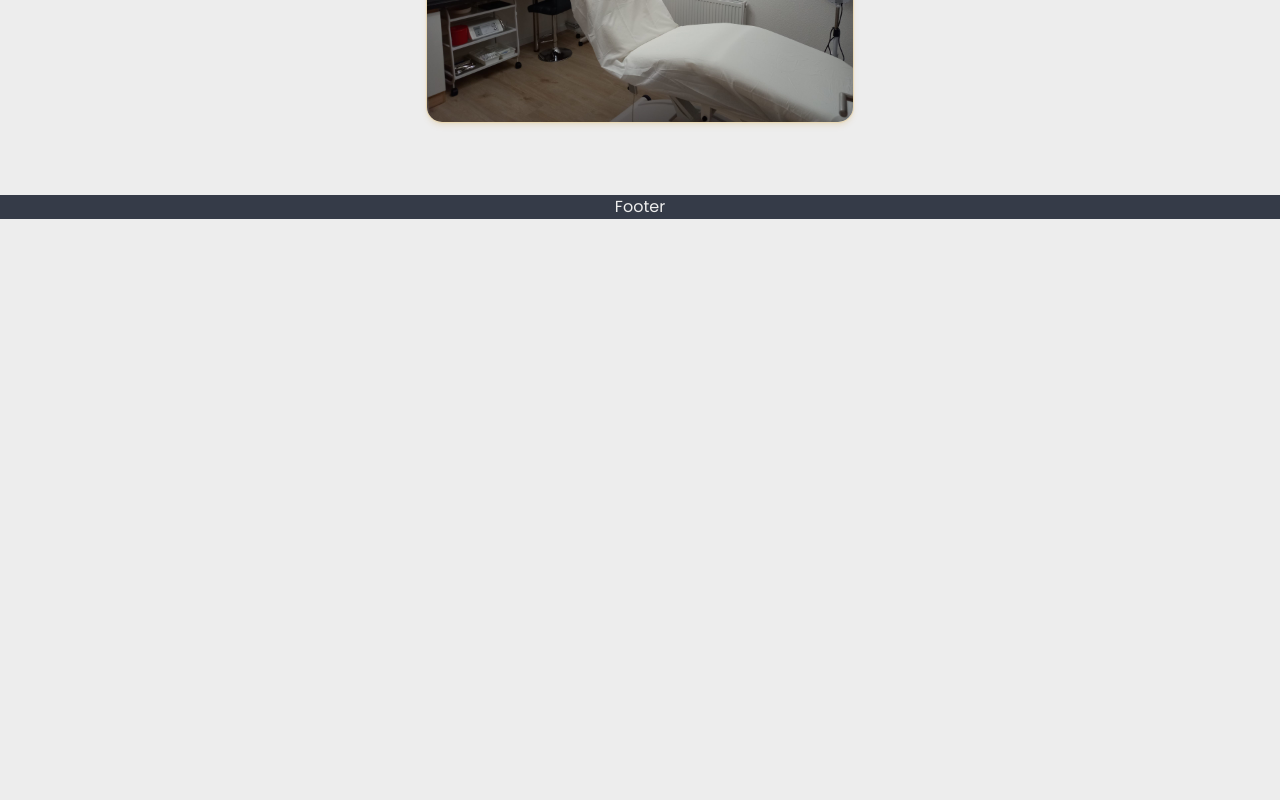
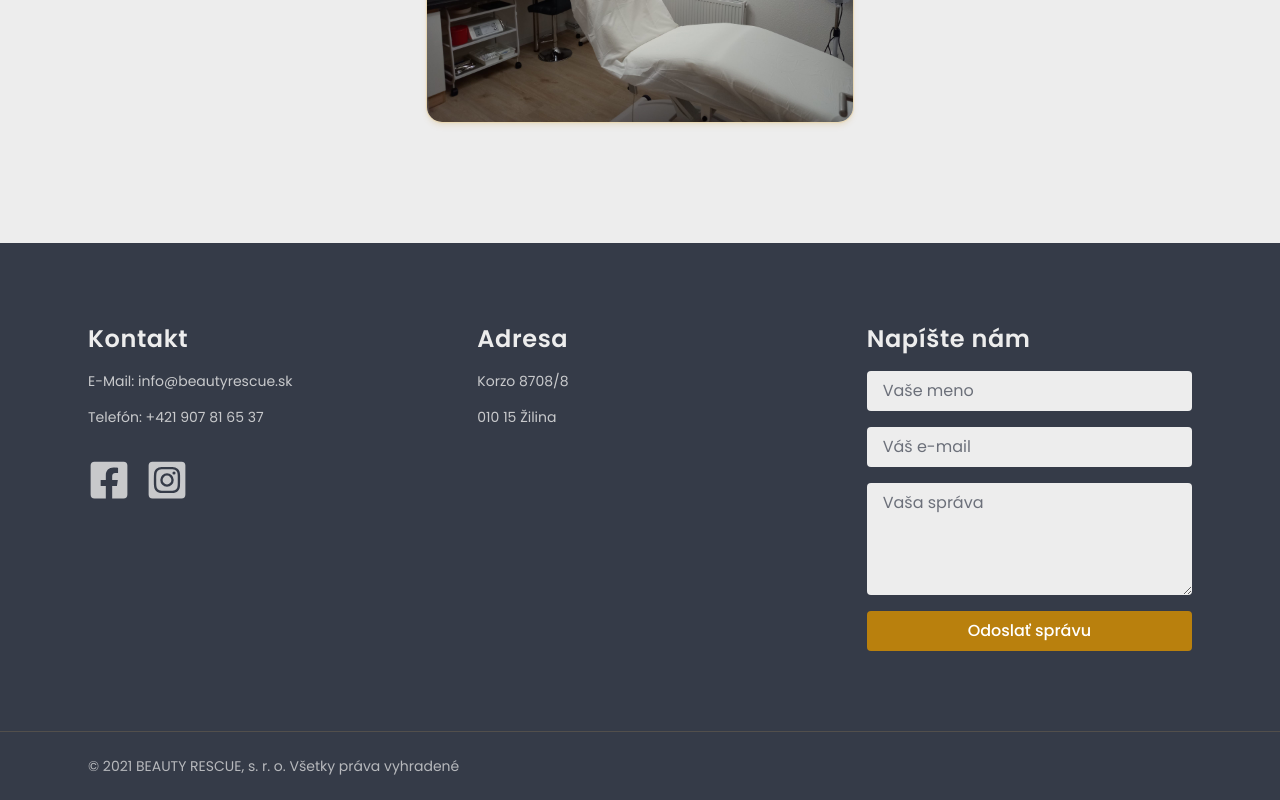
Before and after one commit to jozefkubis/beautyrescue, a Next.js app: page / in a window 1280 px wide. Shown: the part 1875-2675 px from the top of the page. Before the commit the page ends 2094 px from the top, so only its background shows below. Built offline with nearby package versions, Linux system fonts and the light colour scheme.

Commit message:
feat: enhance Footer component with contact form and social media links for improved user engagement

```diff
--- a/app/_components/home/footer/Footer.tsx
+++ b/app/_components/home/footer/Footer.tsx
@@ -1,7 +1,83 @@
+"use client"
+
+import { FaFacebookSquare, FaInstagramSquare } from "react-icons/fa"
+
 export default function Footer() {
   return (
-    <div className="mt-18 w-full text-center text-background bg-greyMain">
-      Footer
-    </div>
+    <footer className="w-full bg-greyMain text-background mt-30">
+      {/* container */}
+      <div className="max-w-6xl mx-auto px-6 py-20 grid md:grid-cols-2 lg:grid-cols-3 gap-16">
+        {/* Kontakt */}
+        <div className="flex flex-col gap-4">
+          <h2 className="text-2xl font-semibold tracking-wide">Kontakt</h2>
+
+          <p className="text-sm opacity-80">E-Mail: info@beautyrescue.sk</p>
+
+          <p className="text-sm opacity-80">Telefón: +421 907 81 65 37</p>
+
+          <div className="flex gap-4 mt-4">
+            <FaFacebookSquare
+              size={42}
+              className="text-background/80 hover:text-blue-500 cursor-pointer transition-all duration-200 hover:scale-110 active:scale-95"
+            />
+
+            <FaInstagramSquare
+              size={42}
+              className="text-background/80 hover:text-orange-600 cursor-pointer transition-all duration-200 hover:scale-110 active:scale-95"
+            />
+          </div>
+        </div>
+
+        {/* Adresa */}
+        <div className="flex flex-col gap-4">
+          <h2 className="text-2xl font-semibold tracking-wide">Adresa</h2>
+
+          <p className="text-sm opacity-80">Korzo 8708/8</p>
+
+          <p className="text-sm opacity-80">010 15 Žilina</p>
+        </div>
+
+        {/* Form */}
+        <div>
+          <h2 className="text-2xl font-semibold tracking-wide mb-4">
+            Napíšte nám
+          </h2>
+
+          <form className="flex flex-col gap-4">
+            <input
+              type="text"
+              placeholder="Vaše meno"
+              className="px-4 py-2 rounded bg-background text-foreground placeholder:text-greyMain/70 focus:outline-none focus:ring-2 focus:ring-goldLight transition"
+            />
+
+            <input
+              type="email"
+              placeholder="Váš e-mail"
+              className="px-4 py-2 rounded bg-background text-foreground placeholder:text-greyMain/70 focus:outline-none focus:ring-2 focus:ring-goldLight transition"
+            />
+
+            <textarea
+              rows={4}
+              placeholder="Vaša správa"
+              className="px-4 py-2 rounded bg-background text-foreground placeholder:text-greyMain/70 focus:outline-none focus:ring-2 focus:ring-goldLight transition"
+            />
+
+            <button
+              type="submit"
+              className="bg-goldDark py-2 rounded text-white font-medium hover:bg-goldLight hover:text-greyMain transition hover:cursor-pointer active:scale-95"
+            >
+              Odoslať správu
+            </button>
+          </form>
+        </div>
+      </div>
+
+      {/* bottom */}
+      <div className="border-t border-goldLight/20">
+        <div className="max-w-6xl mx-auto px-6 py-6 text-sm opacity-70">
+          © 2021 BEAUTY RESCUE, s. r. o. Všetky práva vyhradené
+        </div>
+      </div>
+    </footer>
   )
 }
```
